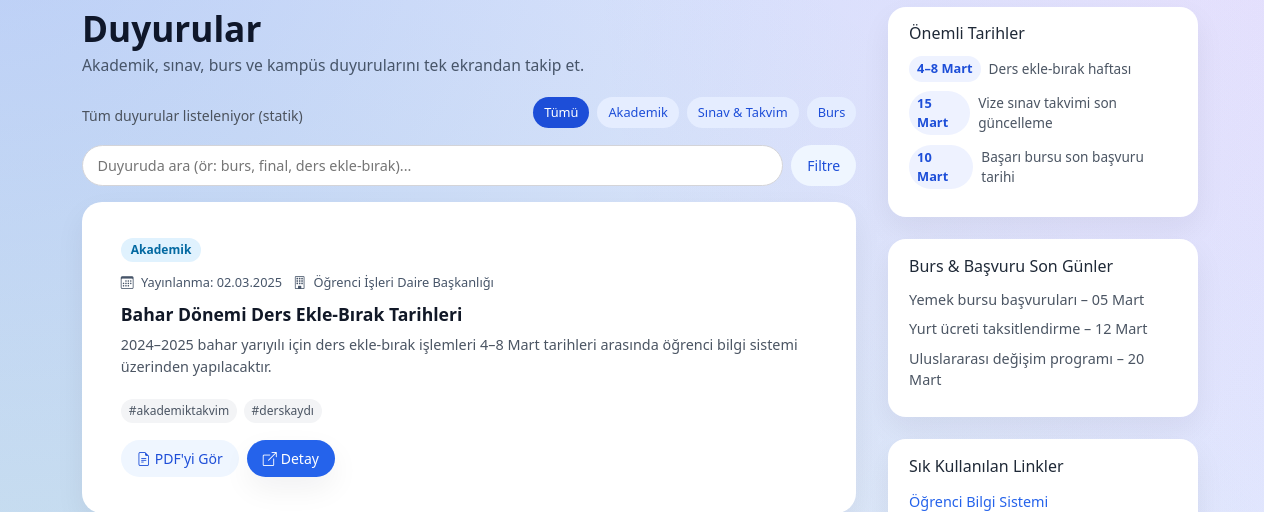
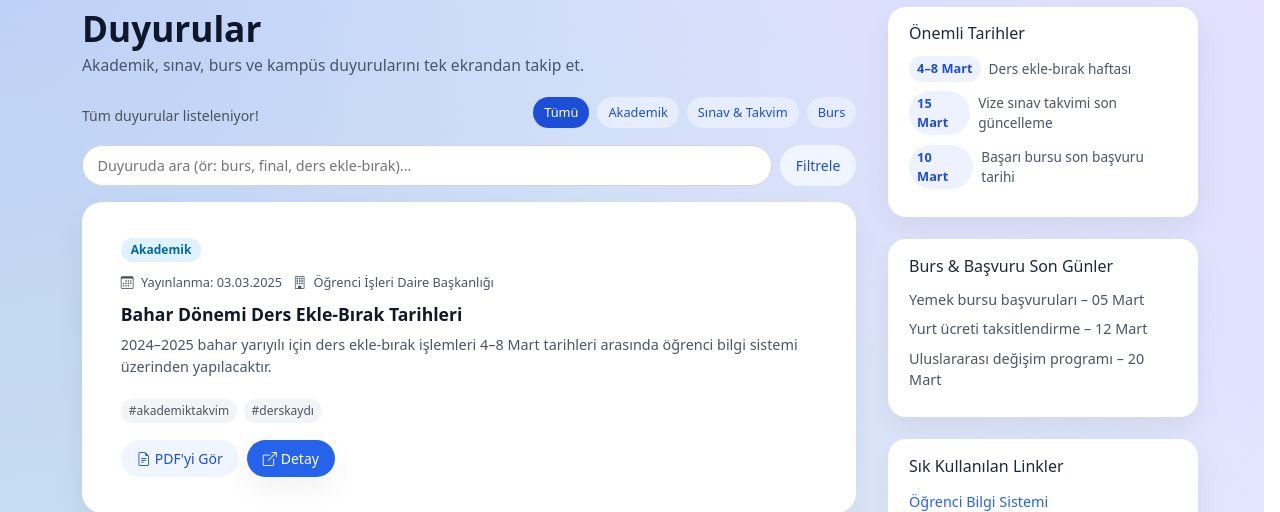
Before and after one commit to BedirhanKaya22/05.12.2025-UniNews, a Django app: page /duyurular/ in a window 1280 px wide. Shown: the part 128-640 px from the top of the page. Run offline with Django 5.2, Linux system fonts and the light colour scheme.

Commit message:
İbrahim Duyurular

```diff
--- a/duyurular/templates/duyurular.html
+++ b/duyurular/templates/duyurular.html
@@ -15,7 +15,7 @@
 
         <!-- ÜST FİLTRE + ARAMA -->
         <div class="ann-filter-row">
-            <span class="small text-muted">Tüm duyurular listeleniyor (statik)</span>
+            <span class="small text-muted">Tüm duyurular listeleniyor!</span>
             <div class="filter-pills">
                 <button class="filter-pill active">Tümü</button>
                 <button class="filter-pill">Akademik</button>
@@ -28,7 +28,7 @@
         <div class="search-input-wrapper mb-3 d-flex gap-2">
             <input type="text" class="search-input flex-grow-1"
                    placeholder="Duyuruda ara (ör: burs, final, ders ekle-bırak)...">
-            <button class="btn-secondary-custom">Filtre</button>
+            <button class="btn-secondary-custom">Filtrele</button>
         </div>
 
         <!-- Duyuru kart 1 -->
@@ -43,7 +43,7 @@
 
                     <div class="ann-meta-top">
                         <span class="ann-date">
-                            <i class="bi bi-calendar3"></i> Yayınlanma: 02.03.2025
+                            <i class="bi bi-calendar3"></i> Yayınlanma: 03.03.2025
                         </span>
                         <span class="ann-publisher">
                             <i class="bi bi-building"></i> Öğrenci İşleri Daire Başkanlığı
```
